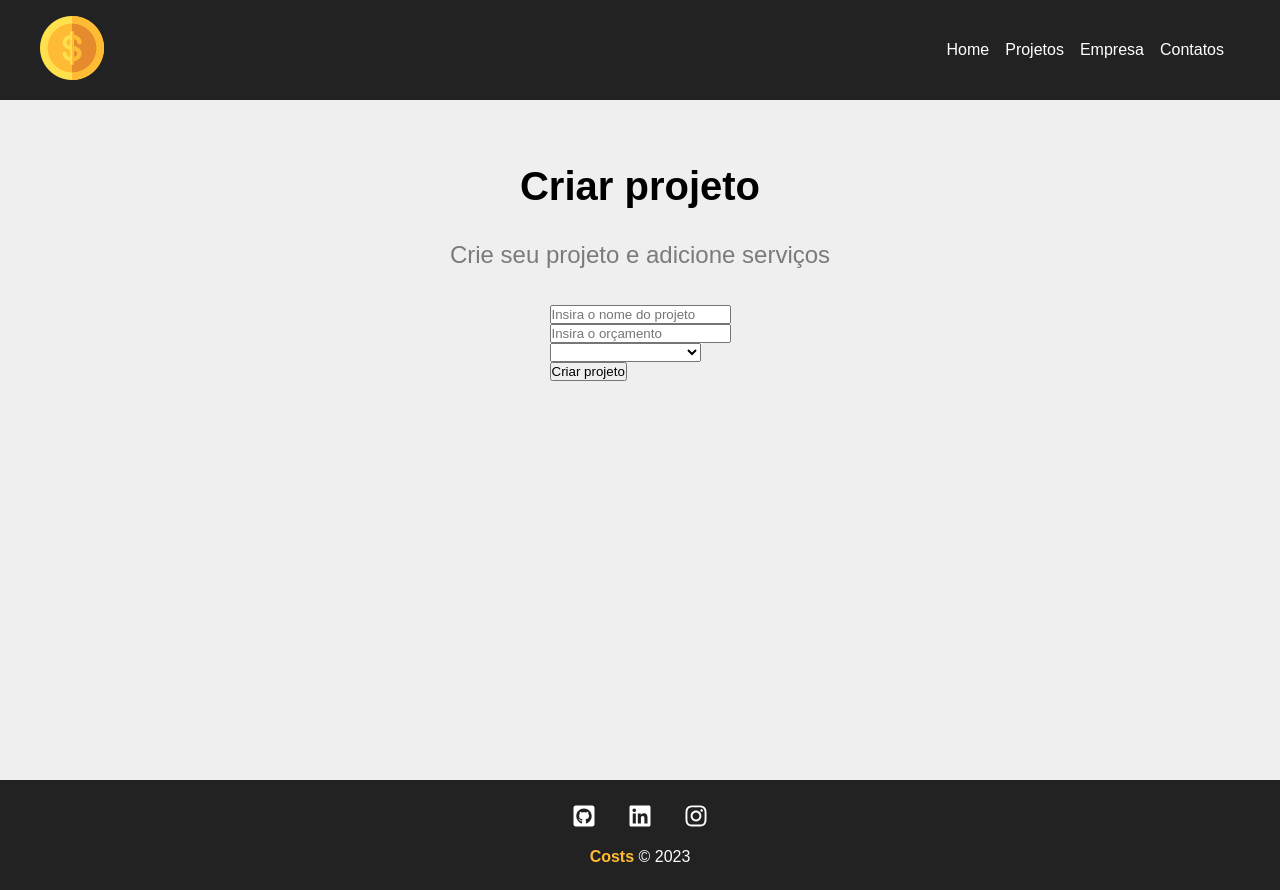
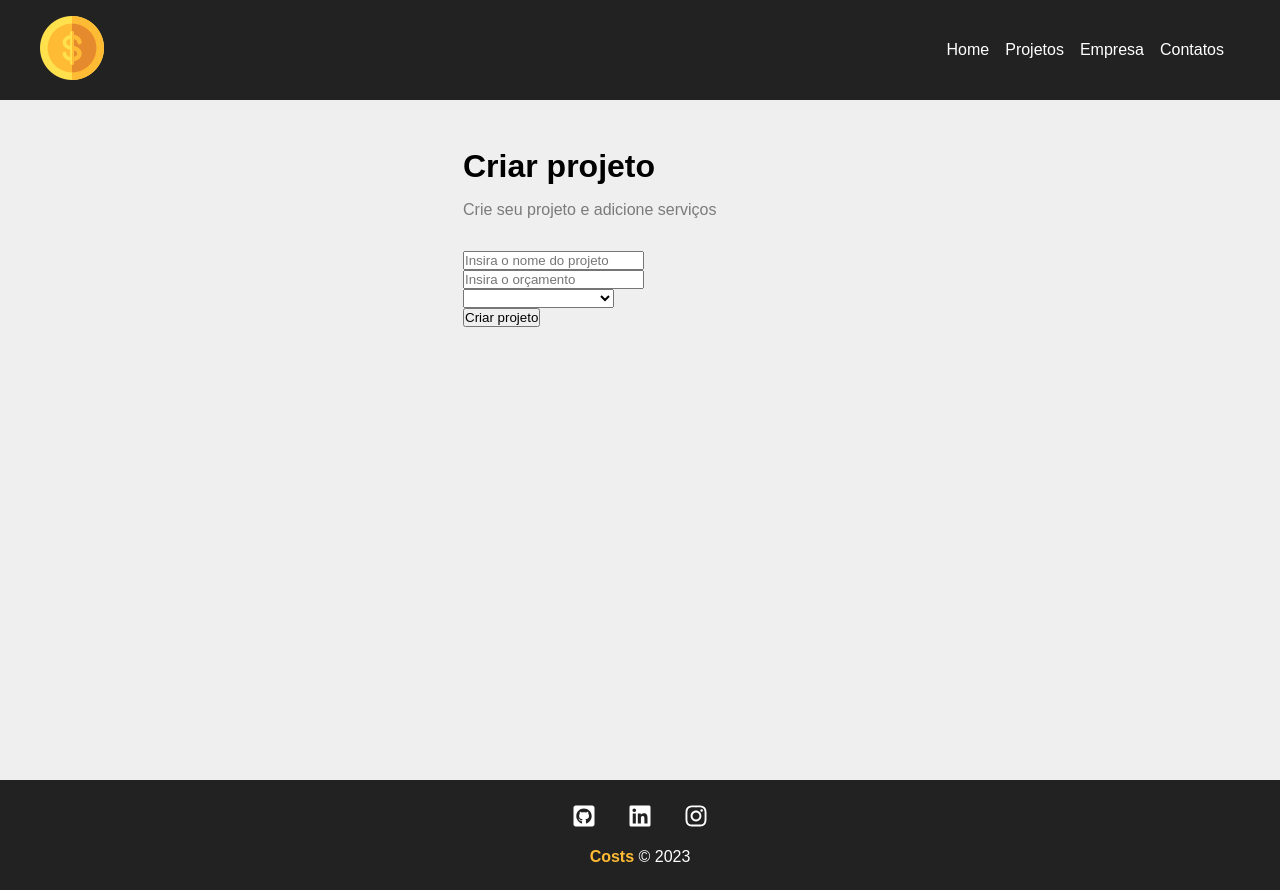
Before and after one commit to Adoniasfalcao/Costs, a React (Create React App) app: page /new-project in a window 1280 px wide. Built offline with nearby package versions, Linux system fonts and the light colour scheme.

Commit message:
Criando Form

```diff
--- /dev/null
+++ b/src/components/form/Input.jsx
@@ -0,0 +1,9 @@
+function Input () {
+    return(
+        <div>
+
+        </div>
+    )
+}
+
+export default Input
--- a/src/components/pages/Pages style/NewProjects.module.css
+++ b/src/components/pages/Pages style/NewProjects.module.css
@@ -1,21 +1,13 @@
 .newproject_container {
-    width:100%;
-    display:flex;
-    flex-direction: column;
-    align-items: center;
-    padding: 4em;
-}
+    width: 450px;
+    margin: 0 auto;
+    padding: 3em;
+  }
 
-.newproject_container h1 {
-    font-size: 2.5em;
-    margin-bottom: .5em;
-}
+  .newproject_container h1 {
+    margin-bottom: 0.5em;
+  }
 
-.newproject_container p {
-    margin-top: 0.5em;
-    margin-bottom: 1.5em;
+  .newproject_container p {
     color: #7b7b7b;
-    max-width: 450px;
-    font-size: 1.5em;
-    text-align: justify;
-}
+  }
--- a/src/components/project/ProjectForm.jsx
+++ b/src/components/project/ProjectForm.jsx
@@ -1,6 +1,9 @@
+import styles from './ProjectForm.module.css'
+import Input from '../form/Input'
+
 function ProjectForm () {
     return(
-        <form>
+        <form className={styles.form}>
             <div>
                 <input type="text" placeholder="Insira o nome do projeto"></input>
             </div>
--- /dev/null
+++ b/src/components/project/ProjectForm.module.css
@@ -0,0 +1,4 @@
+.form {
+    width: 100%;
+    margin: 2em 0;
+}
```
Also changed, not shown: src/components/form/Input.module.css (added).
